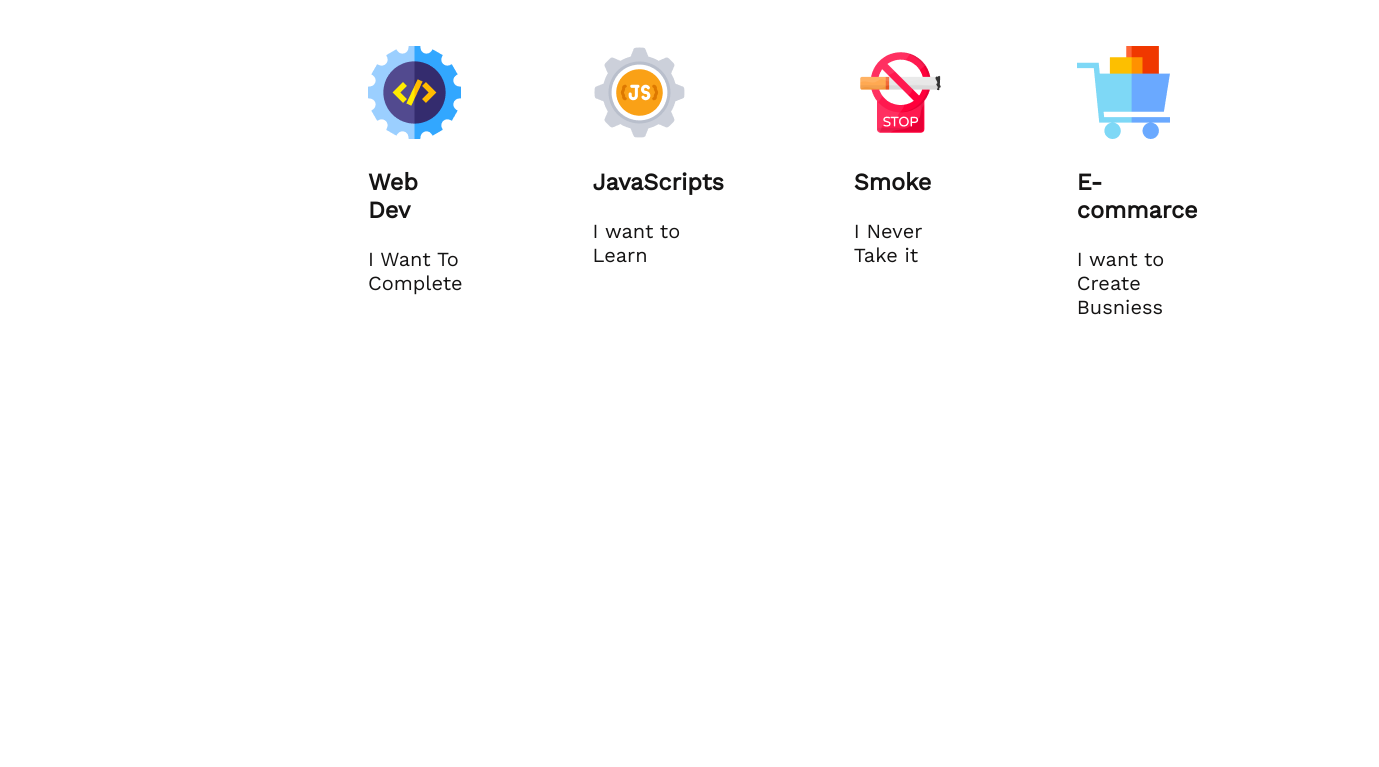
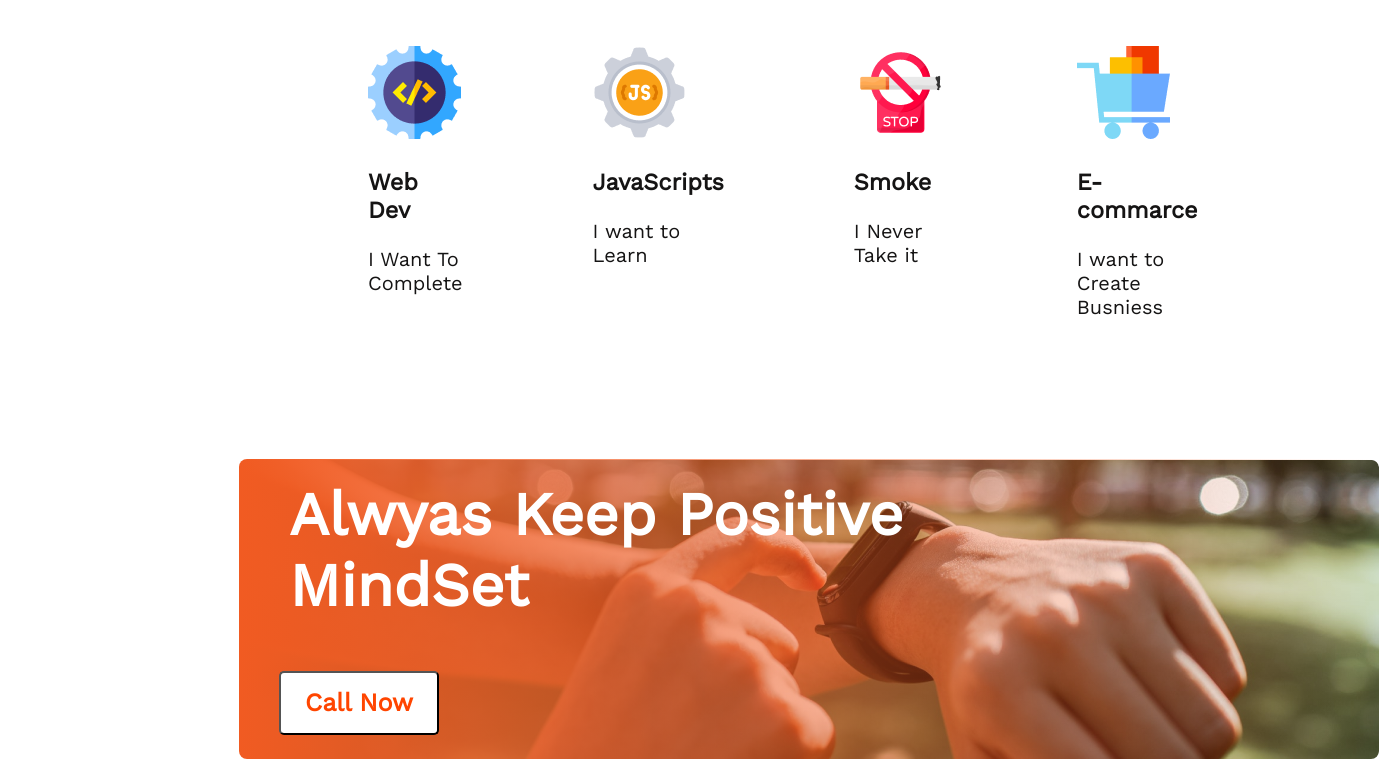
Before and after one commit to UniqueCoderRihan/new-year-new-mision, a plain HTML site: page index.html in a window 1280 px wide. Shown: the part 3157-3924 px from the top of the page, 1379 px wide, since content can reach past the window. Before the commit the page ends 3504 px from the top, so only its background shows below. Drawn offline with nearby package versions, Linux system fonts and the light colour scheme.

Commit message:
mindset area

```diff
--- a/index.html
+++ b/index.html
@@ -16,6 +16,7 @@
             <button class="btn-primary">Contact Us</button>
         </div>
     </header>
+    <!-- about me section Start.. -->
     <section class="about-me-section">
         <div class="about-text">
             <h2 class="about-text-title">About Me</h2>
@@ -27,6 +28,9 @@
         <div class="about-img">
             <img src="images/raihan.png" alt="">
         </div>
+    <!-- about me section end...... -->
+
+    <!-- another section container, most of the place i used name secound -->
     </section>
     <section class="container">
         <div class="image-section">
@@ -44,6 +48,7 @@
         </div>
     </section>
     <!-- secound section end... -->
+    <!-- My Plan section -->
     <section class="myPlansSection">
         <div class="planHeader">
             <h1>My Plans</h1>
@@ -71,5 +76,19 @@
             </div>
         </div>
     </section>
+    <!-- my plan section end.... -->
+
+    <!-- mindset section, acually i complete this section which name mindset-->
+    <section class="mindset">
+        <div class="mindset-container">
+            <h1 class="mindset-title">Alwyas Keep Positive <br> MindSet</h1>
+        </div>
+        <div class="btn"><button class="btn-primary">Call Now</button></div>
+
+    </section>
+    <!-- mindset area end........... -->
+    <footer>
+
+    </footer>
 </body>
 </html>
--- a/style.css
+++ b/style.css
@@ -46,7 +46,7 @@
     width: 160px;
     height: 64px;
 }
-/* about Me */
+/* about Me style start */
 .about-me-section{
     display: flex;
     padding-top: 700px;
@@ -125,3 +125,33 @@
 .planTofiqDescription{
     font-family: 'Work Sans';
 }
+/* mindset section style */
+.mindset{
+    background: linear-gradient(90deg, #F15B22 0%, rgba(241, 91, 34, 0) 100%) , url(./images/watch.png);
+    width: 1140px;
+    height: 300px;
+    margin-top: 120px;
+    margin-left: 231px;
+    border-radius: 8px;
+}
+
+.mindset-container{
+    color: #ffff;
+    font-family: 'Work Sans';
+    font-size: 40px;
+    padding-left: 50px;
+}
+.mindset-title{
+    padding-top: 20px;
+}
+.btn{
+    padding-left: 40px;
+    /* margin-bottom: 50px; */
+}
+.btn .btn-primary{
+    color: orangered;
+    background-color: #ffff;
+}
+/* mindset style end */
+
+/* footer area */
```
